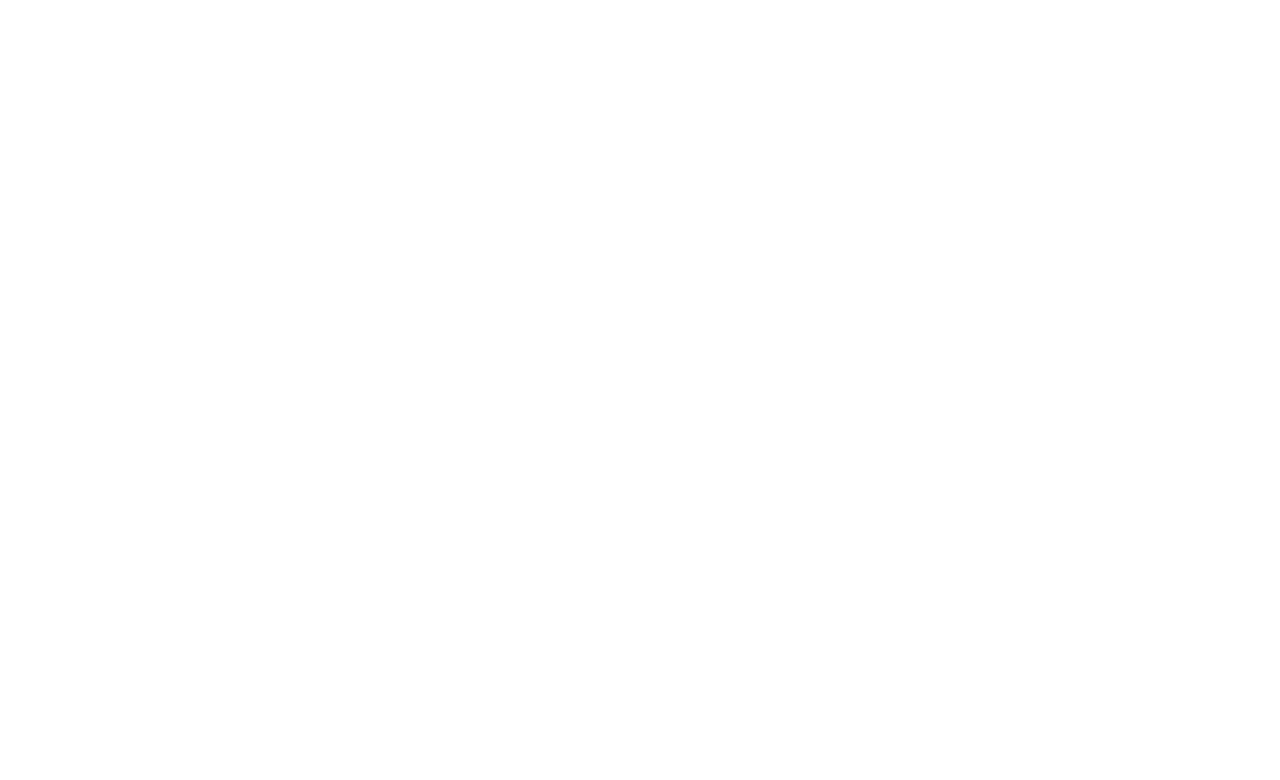
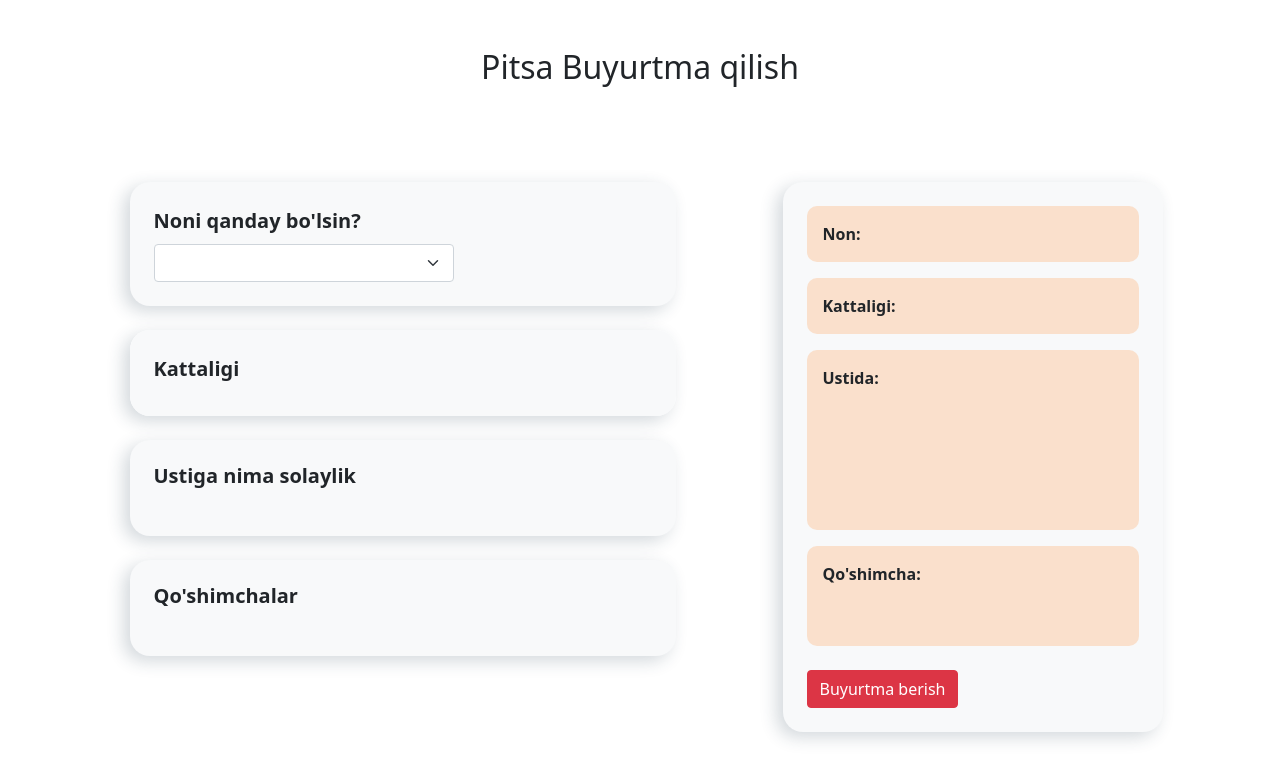
Before and after one commit to Kingsman4451/Pizza.com, a plain HTML site: page index.html in a window 1280 px wide. Drawn offline with Linux system fonts and the light colour scheme.

Commit message:
html structure and styles

```diff
--- a/css/style.css
+++ b/css/style.css
@@ -0,0 +1,35 @@
+.form__select {
+  max-width: 300px;
+}
+
+.form__select-box, .form__radios-box, .form__checks-box {
+  border-radius: 20px;
+  box-shadow: -6px 5px 17px 0px rgba(34, 60, 80, 0.2);
+}
+
+.pizza__right {
+  height: 550px;
+  border-radius: 20px;
+  box-shadow: -6px 5px 17px 0px rgba(34, 60, 80, 0.2);
+}
+
+.result {
+
+}
+
+.result__bread, .result__size {
+  background-color: rgba(253, 125, 20, 0.20);
+  border-radius: 10px;
+}
+
+.result__top {
+  min-height: 180px;
+  background-color: rgba(253, 125, 20, 0.20);
+  border-radius: 10px;
+}
+
+.result__extra {
+  min-height: 100px;
+  background-color: rgba(253, 125, 20, 0.20);
+  border-radius: 10px;
+}
--- a/index.html
+++ b/index.html
@@ -9,6 +9,72 @@
   <link rel="stylesheet" href="./css/style.css">
 </head>
 <body>
+  <div class="pizza">
 
+    <div class="container">
+
+      <div class="pizza__inner">
+        <h2 class="pizza__heading text-center py-5 m-0 mb-5">
+          Pitsa Buyurtma qilish
+        </h2>
+
+        <div class="pizza__main row justify-content-around">
+          <form class="js-form col-6" id="form" action="https://echo.htmlacademy.ru" method="POST">
+            <div class="form__select-box p-4 mb-4 bg-light">
+              <label class="fw-bold mb-2 fs-5" for="form-select">
+                Noni qanday bo'lsin?
+              </label>
+              <select class="form__select js-select form-select" name="type_bread" id="form-select"></select>
+            </div>
+
+            <fieldset class="form__radios-box js-form-radios p-4 mb-4
+            bg-light">
+              <legend class="fw-bold mb-2 fs-5">Kattaligi</legend>
+            </fieldset>
+
+            <div class="form__checks-box p-4 mb-4 bg-light">
+              <h3 class="fw-bold mb-2 fs-5">Ustiga nima solaylik</h3>
+              <ul class="js-form-checkboxes list-unstyled d-flex flex-wrap"></ul>
+            </div>
+
+            <div class="form__checks-box p-4 mb-4 bg-light">
+              <h3 class="fw-bold mb-2 fs-5">Qo'shimchalar</h3>
+              <ul class="js-form-checkboxes-extra list-unstyled d-flex flex-wrap"></ul>
+            </div>
+          </form>
+
+          <div class="pizza__right col-4 p-4 bg-light">
+            <output class="result w-100 mb-4">
+              <p class="result__bread fw-bold p-3">
+                Non:
+                <span class="js-bread-type fw-normal text-success"></span>
+              </p>
+
+              <p class="result__size fw-bold p-3">
+                Kattaligi:
+                <span class="js-bread-type fw-normal text-success"></span>
+              </p>
+
+              <div class="result__top mb-3">
+                <p class="result__top-text fw-bold p-3">Ustida:</p>
+                <ul class="js-result__top-list text-success"></ul>
+              </div>
+
+              <div class="result__extra">
+                <p class="result__extra-text fw-bold p-3">Qo'shimcha:</p>
+                <ul class="js-result__extra-list text-success"></ul>
+              </div>
+            </output>
+
+            <button class="form-btn btn btn-danger" type="submit" form="form">Buyurtma berish</button>
+          </div>
+        </div>
+      </div>
+    </div>
+  </div>
+
+
+  <script src="./bootstrap/js/bootstrap.bundle.js"></script>
+  <script src="./js/main.js"></script>
 </body>
 </html>
```
